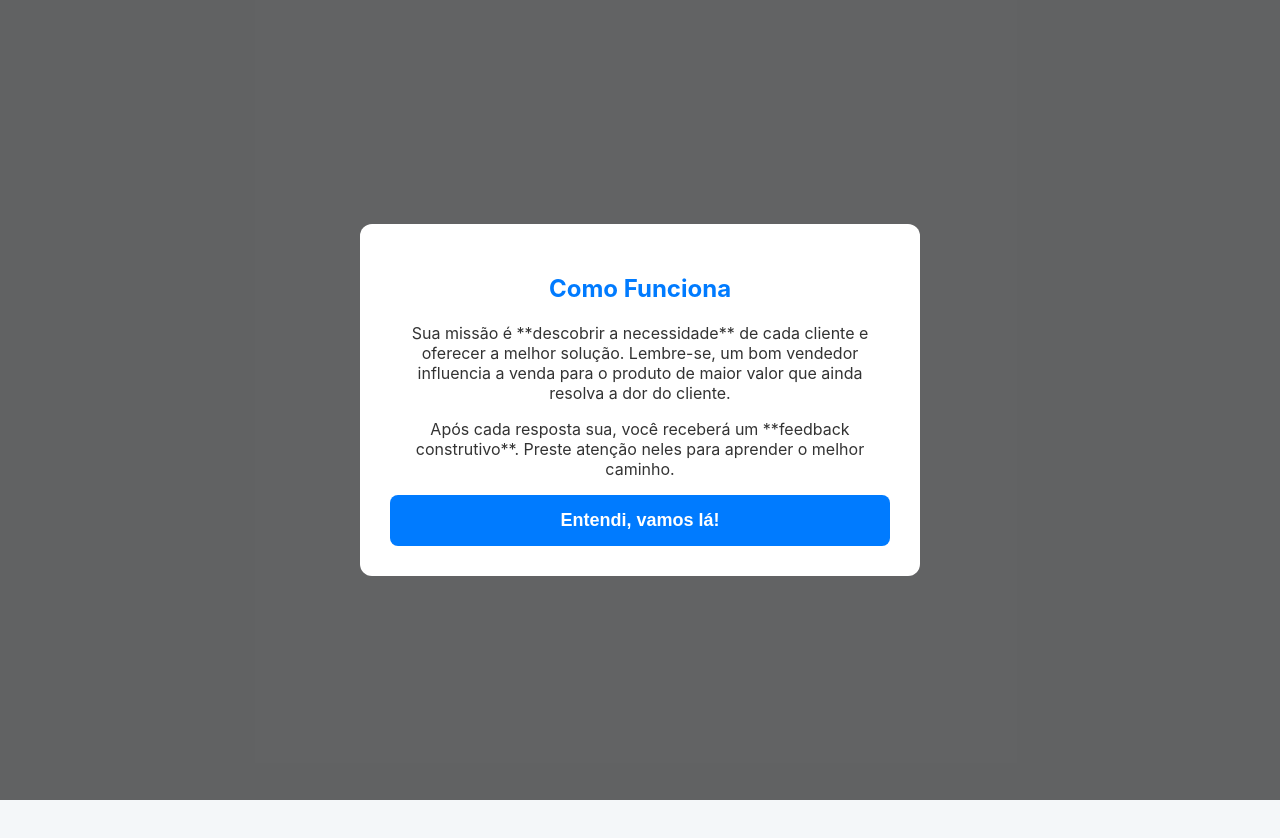
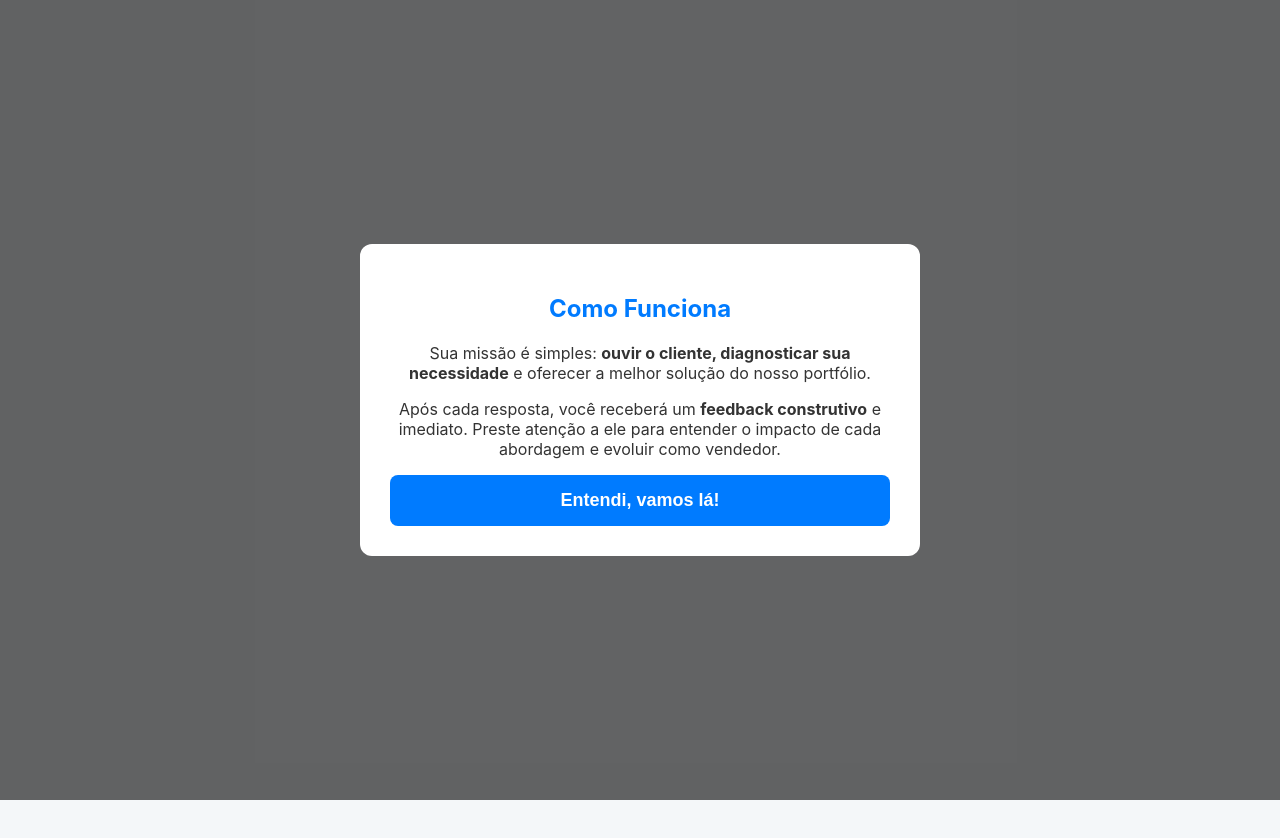
Before and after one commit to Illichs/Feira, a plain HTML site: page index.html in a window 1280 px wide. Both pictures are taken after typing "Sample", "Sample" into the empty fields and a click on the button "Iniciar Treinamento". Drawn offline with Linux system fonts and the light colour scheme.

Commit message:
Update index.html

```diff
--- a/index.html
+++ b/index.html
@@ -21,8 +21,8 @@
     <div id="modal-instrucoes" class="modal-overlay">
         <div class="modal-conteudo">
             <h2>Como Funciona</h2>
-            <p>Sua missão é **descobrir a necessidade** de cada cliente e oferecer a melhor solução. Lembre-se, um bom vendedor influencia a venda para o produto de maior valor que ainda resolva a dor do cliente.</p>
-            <p>Após cada resposta sua, você receberá um **feedback construtivo**. Preste atenção neles para aprender o melhor caminho.</p>
+            <p>Sua missão é simples: <strong>ouvir o cliente, diagnosticar sua necessidade</strong> e oferecer a melhor solução do nosso portfólio.</p>
+            <p>Após cada resposta, você receberá um <strong>feedback construtivo</strong> e imediato. Preste atenção a ele para entender o impacto de cada abordagem e evoluir como vendedor.</p>
             <button id="botao-fechar-modal" class="botao">Entendi, vamos lá!</button>
         </div>
     </div>
```
